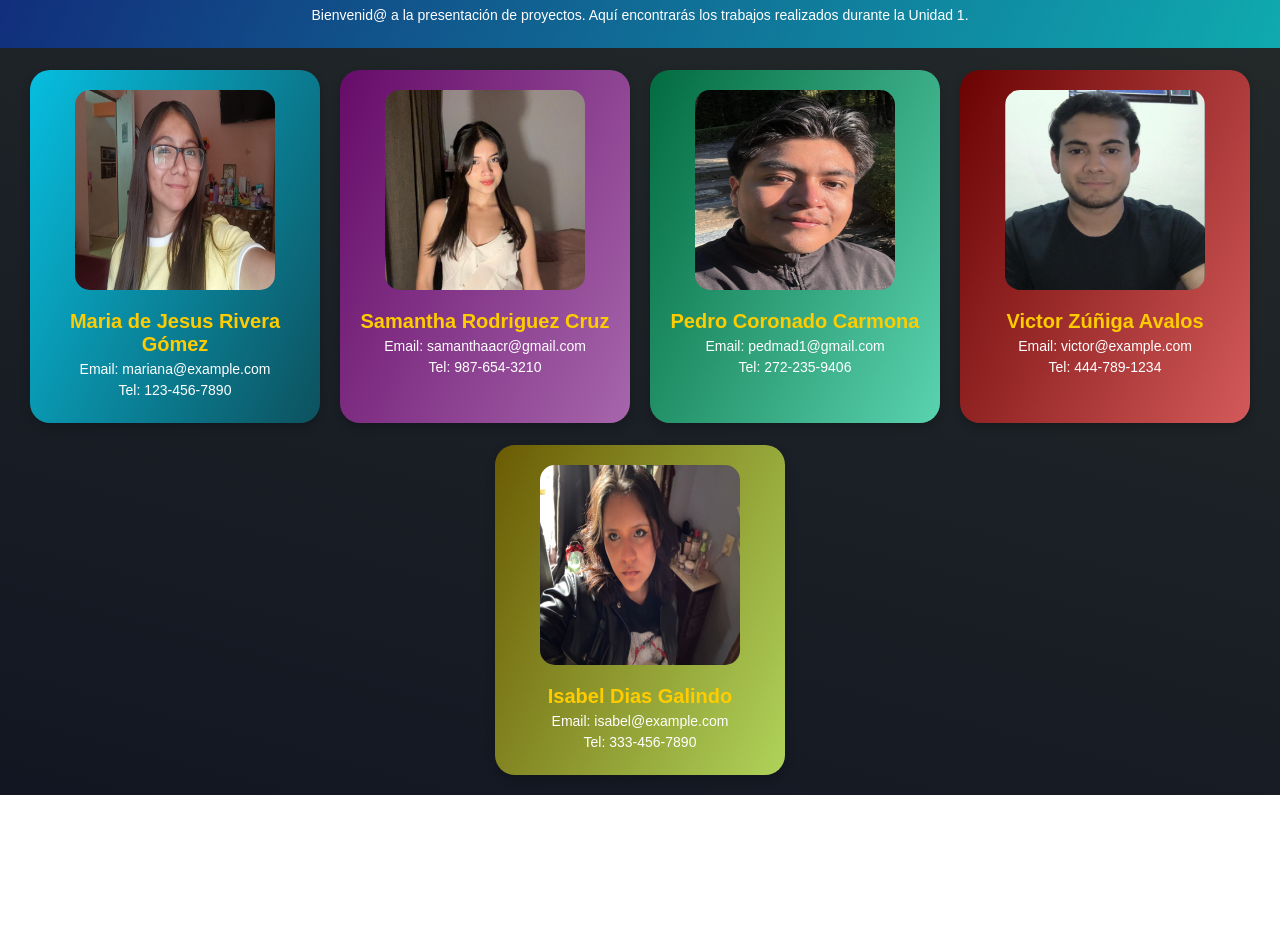
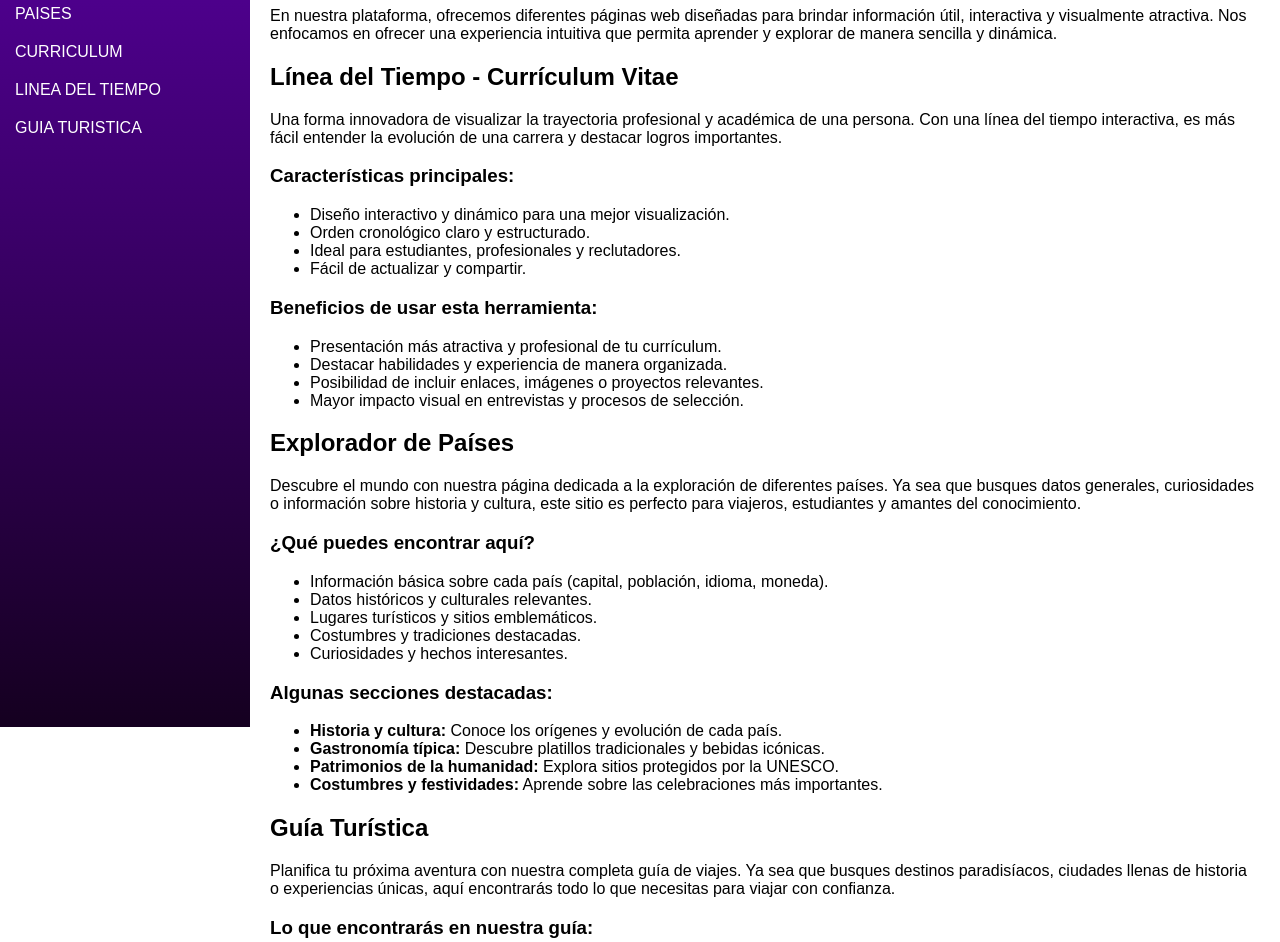
Before and after one commit to pedmad/menuEquipo, a plain HTML site: page index.html in a window 1280 px wide. Shown: the part 93-1035 px from the top of the page. Before the commit the page ends 888 px from the top, so only its background shows below. Drawn offline with Linux system fonts and the light colour scheme.

Commit message:
Update index.html

```diff
--- a/index.html
+++ b/index.html
@@ -3,65 +3,130 @@
 <head>
     <meta charset="UTF-8">
     <meta name="viewport" content="width=device-width, initial-scale=1.0">
-    <title>Proyectos del Equipo</title>
-    <link rel="stylesheet" href="CSS/styles.css">
+    <title>Página con Barra de Navegación</title>
+    <style>
+        body {
+            font-family: Arial, sans-serif;
+            margin: 0;
+            display: flex;
+        }
+        .sidebar {
+            width: 250px;
+            height: 100vh;
+            background: linear-gradient(#540099,#150020);
+            color: white;
+            padding-top: 20px;
+            position: fixed;
+            text-align: left;
+            transition: width 0.3s ease;
+        }
+        .sidebar a {
+            display: block;
+            color: white;
+            padding: 10px 15px;
+            text-decoration: none;
+        }
+        .sidebar a:hover {
+            background: linear-gradient(#079be0,#01595f);
+        }
+        .content {
+            margin-left: 250px;
+            padding: 20px;
+            flex: 1;
+            transition: margin-left 0.3s ease;
+        }
+
+        @media (max-width: 768px) {
+            .sidebar {
+                width: 60px;
+                padding-top: 10px;
+            }
+            .sidebar h2 {
+                display: none;
+            }
+            .sidebar a {
+                text-align: center;
+                padding: 10px 0;
+                font-size: 12px;
+            }
+            .content {
+                margin-left: 60px;
+            }
+        }
+    </style>
 </head>
 <body>
-    <header class="barra">
-        <h1>Proyectos del Equipo</h1>
-        <p>Bienvenid@ a la presentación de proyectos. Aquí encontrarás los trabajos realizados durante la Unidad 1.</p>
-    </header>
+    <div class="sidebar">
+        <h2 style="text-align: center;">Menú</h2>
+        <a href="Paises/html/index.html">PAISES</a>
+        <a href="linea_time/html/cv.html">CURRICULUM</a>
+        <a href="linea_time/html/index.html">LINEA DEL TIEMPO</a>
+        <a href="guia_turistica/html/index.html">GUIA TURISTICA</a>
+    </div>
 
-    <div class="container">
-        <div class="member" style="background: linear-gradient(115deg, #07bedf, #0d515e);">
-            <a href="https://marigo2312.github.io/Evidencias/" target="_blank">
-                <img src="Media/Mari.jpg" class="default" alt="Mari">
-                <img src="Media/Conejo.jpg" class="hover" alt="Mari Hover">
-            </a>
-            <h2>Maria de Jesus Rivera Gómez</h2>
-            <p>Email: mariana@example.com</p>
-            <p>Tel: 123-456-7890</p>
-        </div>
+    <div class="content">
+        <h1>Bienvenido a Nuestra Plataforma de Páginas Web</h1>
+        <p>En nuestra plataforma, ofrecemos diferentes páginas web diseñadas para brindar información útil, interactiva y visualmente atractiva. Nos enfocamos en ofrecer una experiencia intuitiva que permita aprender y explorar de manera sencilla y dinámica.</p>
 
-        <div class="member" style="background: linear-gradient(115deg, #660b69, #a666ac);">
-            <a href="https://samanthar-cruz.github.io/u2progWeb/" target="_blank">
-                <img src="Media/Sam.jpg" class="default" alt="Sam">
-                <img src="Media/Abeja.jpg" class="hover" alt="Sam Hover">
-            </a>
-            <h2>Samantha Rodriguez Cruz</h2>
-            <p>Email: samanthaacr@gmail.com</p>
-            <p>Tel: 987-654-3210</p>
-        </div>
+        <h2>Línea del Tiempo - Currículum Vitae</h2>
+        <p>Una forma innovadora de visualizar la trayectoria profesional y académica de una persona. Con una línea del tiempo interactiva, es más fácil entender la evolución de una carrera y destacar logros importantes.</p>
 
-        <div class="member" style="background: linear-gradient(115deg, #036b40, #5ad3af);">
-            <a href="https://pedmad.github.io/evidenciasU1/" target="_blank">
-                <img src="Media/Pedro.jpg" class="default" alt="Pedro">
-                <img src="Media/Pu.jpg" class="hover" alt="Pedro Hover">
-            </a>
-            <h2>Pedro Coronado Carmona</h2>
-            <p>Email: pedmad1@gmail.com</p>
-            <p>Tel: 272-235-9406</p>
-        </div>
+        <h3>Características principales:</h3>
+        <ul>
+            <li>Diseño interactivo y dinámico para una mejor visualización.</li>
+            <li>Orden cronológico claro y estructurado.</li>
+            <li>Ideal para estudiantes, profesionales y reclutadores.</li>
+            <li>Fácil de actualizar y compartir.</li>
+        </ul>
 
-        <div class="member" style="background: linear-gradient(115deg, #6b0303, #d35a5a);">
-            <a href="https://victorzunigaa.github.io/victor.github.io/" target="_blank">
-                <img src="Media/Vcitor.jpg" class="default" alt="Victor">
-                <img src="Media/Raton.jpg" class="hover" alt="Victor Hover">
-            </a>
-            <h2>Victor Zúñiga Avalos</h2>
-            <p>Email: victor@example.com</p>
-            <p>Tel: 444-789-1234</p>
-        </div>
+        <h3>Beneficios de usar esta herramienta:</h3>
+        <ul>
+            <li>Presentación más atractiva y profesional de tu currículum.</li>
+            <li>Destacar habilidades y experiencia de manera organizada.</li>
+            <li>Posibilidad de incluir enlaces, imágenes o proyectos relevantes.</li>
+            <li>Mayor impacto visual en entrevistas y procesos de selección.</li>
+        </ul>
 
-        <div class="member" style="background: linear-gradient(115deg, #6b5b03, #afd35a);">
-            <a href="https://sagecorsen.github.io/isabel.github.io/" target="_blank">
-                <img src="Media/Ash.jpg" class="default" alt="Isabel">
-                <img src="Media/Snoopy.jpg" class="hover" alt="Isabel Hover">
-            </a>
-            <h2>Isabel Dias Galindo</h2>
-            <p>Email: isabel@example.com</p>
-            <p>Tel: 333-456-7890</p>
-        </div>
+        <h2>Explorador de Países</h2>
+        <p>Descubre el mundo con nuestra página dedicada a la exploración de diferentes países. Ya sea que busques datos generales, curiosidades o información sobre historia y cultura, este sitio es perfecto para viajeros, estudiantes y amantes del conocimiento.</p>
+
+        <h3>¿Qué puedes encontrar aquí?</h3>
+        <ul>
+            <li>Información básica sobre cada país (capital, población, idioma, moneda).</li>
+            <li>Datos históricos y culturales relevantes.</li>
+            <li>Lugares turísticos y sitios emblemáticos.</li>
+            <li>Costumbres y tradiciones destacadas.</li>
+            <li>Curiosidades y hechos interesantes.</li>
+        </ul>
+
+        <h3>Algunas secciones destacadas:</h3>
+        <ul>
+            <li><strong>Historia y cultura:</strong> Conoce los orígenes y evolución de cada país.</li>
+            <li><strong>Gastronomía típica:</strong> Descubre platillos tradicionales y bebidas icónicas.</li>
+            <li><strong>Patrimonios de la humanidad:</strong> Explora sitios protegidos por la UNESCO.</li>
+            <li><strong>Costumbres y festividades:</strong> Aprende sobre las celebraciones más importantes.</li>
+        </ul>
+
+        <h2>Guía Turística</h2>
+        <p>Planifica tu próxima aventura con nuestra completa guía de viajes. Ya sea que busques destinos paradisíacos, ciudades llenas de historia o experiencias únicas, aquí encontrarás todo lo que necesitas para viajar con confianza.</p>
+
+        <h3>Lo que encontrarás en nuestra guía:</h3>
+        <ul>
+            <li>Reseñas de destinos imperdibles.</li>
+            <li>Consejos para viajar con seguridad y ahorrar dinero.</li>
+            <li>Recomendaciones de hospedajes y restaurantes.</li>
+            <li>Listas de actividades y experiencias por hacer en cada destino.</li>
+            <li>Guías de transporte y movilidad.</li>
+        </ul>
+
+        <h3>¿Por qué usar nuestra guía turística?</h3>
+        <ul>
+            <li>Información actualizada y confiable sobre cada destino.</li>
+            <li>Consejos para evitar problemas comunes al viajar.</li>
+            <li>Listas con lo mejor de cada lugar: playas, montañas, ciudades y más.</li>
+            <li>Datos curiosos y culturales para enriquecer tu experiencia.</li>
+        </ul>
     </div>
+
 </body>
 </html>
```
